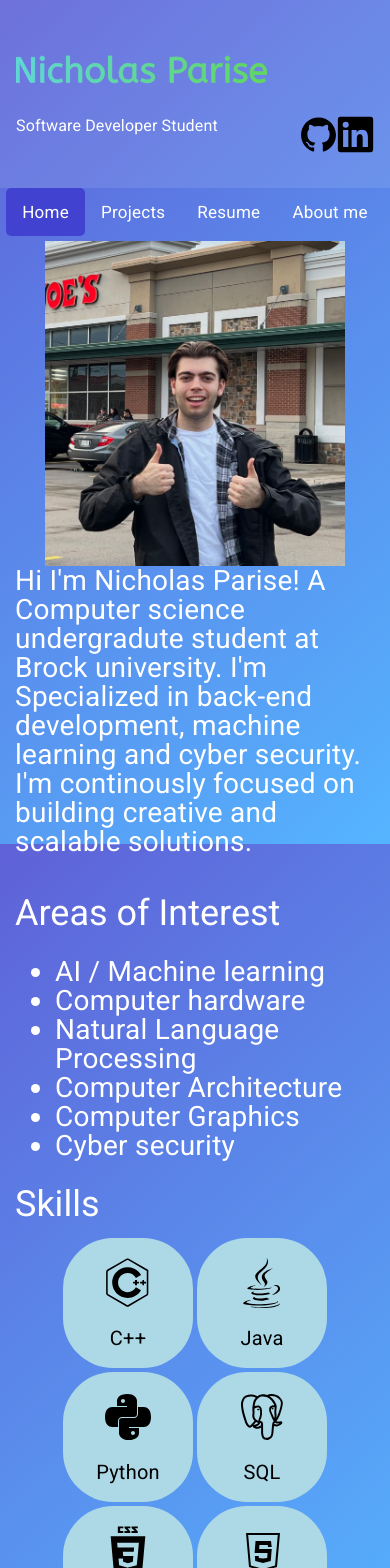
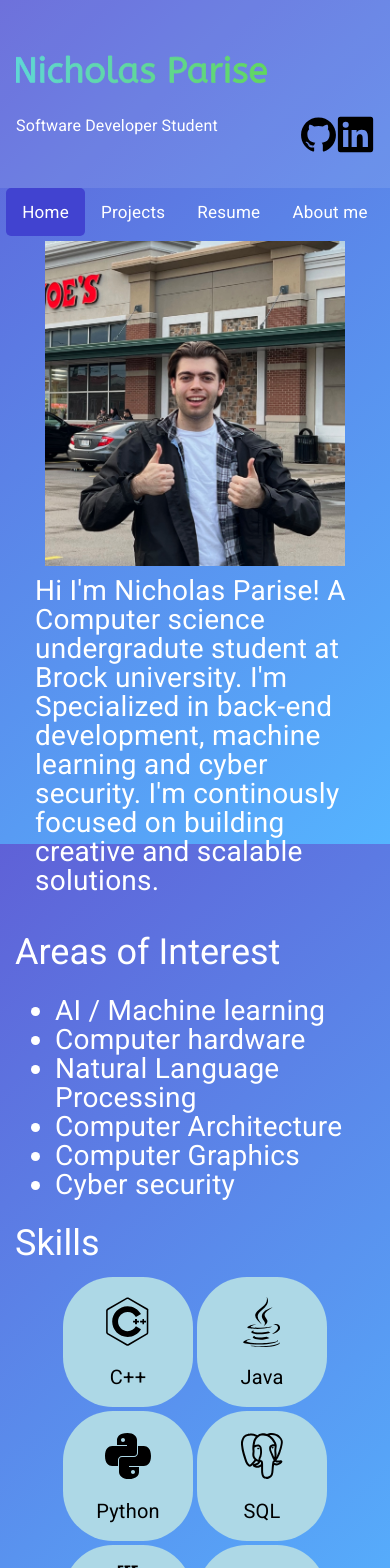
Before and after one commit to Nicholas-Parise/Portfolio, an Angular app: page /home in a window 390 px wide. Shown: the top 1568 px of the page. Built offline with nearby package versions, Linux system fonts and the light colour scheme.

Commit message:
fixed minor scaling issue on mobile

```diff
--- a/src/app/home/home.component.css
+++ b/src/app/home/home.component.css
@@ -37,7 +37,24 @@ div{
       margin-left: auto;
       margin-right: auto;
     }
+    .right{
+      padding-top: 10px;
+    }
   }
+
+  @media (max-width: 320px) {
+     .profile {
+      min-width: 0px !important;
+      max-width: 100% !important;
+
+    }
+    .left{
+      min-width: 0px !important;
+      max-width: 100% !important;
+
+    }
+  }
+
 
 
   h1{
@@ -46,9 +63,9 @@ div{
 
 
   .left{
-    max-width: 320px !important;
-    width: 320px !important;
-    min-width: 320px !important;
+    max-width: 320px;
+    width: 320px ;
+    min-width: 320px;
   }
 
 
--- a/src/app/home/home.component.html
+++ b/src/app/home/home.component.html
@@ -11,7 +11,7 @@
 
     <div div class="right home-grid-item">
 
-        <p>
+        <p style="padding-left: 20px;">
             Hi I'm Nicholas Parise! A Computer science undergradute student at Brock university.
             I'm Specialized in back-end development, machine learning and cyber security.
             I'm continously focused on building creative and scalable solutions.
```
Also changed, not shown: 1 other file (tests, documents, lock files or other folders).
